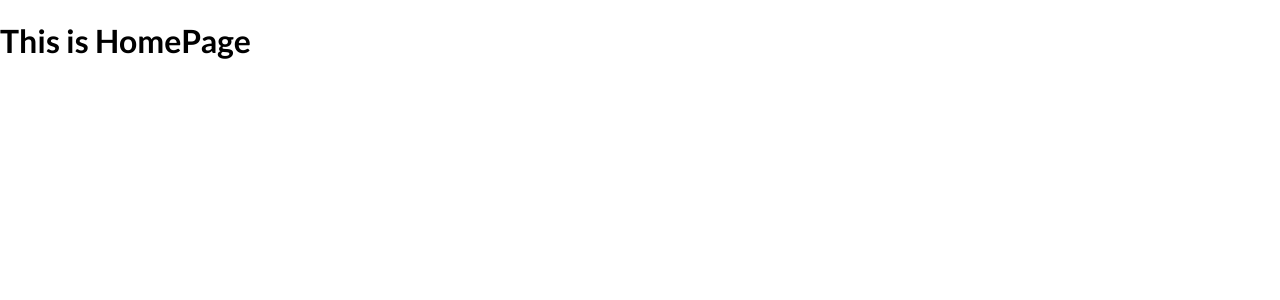
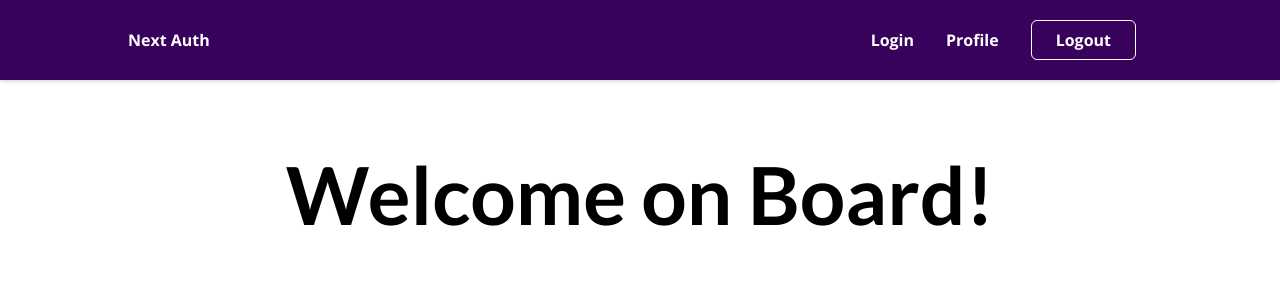
Before and after one commit to jeff0518/nextjs-auth, a Next.js app: page / in a window 1280 px wide. Shown: the top 300 px of the page. Built offline with nearby package versions, Linux system fonts and the light colour scheme.

Commit message:
feat: add page

```diff
--- a/pages/_app.jsx
+++ b/pages/_app.jsx
@@ -1,10 +1,11 @@
+import Layout from "@/components/layout/Layout";
 import "@/styles/globals.css";
 
 function MyApp({ Component, pageProps }) {
   return (
-    <>
+    <Layout>
       <Component {...pageProps} />
-    </>
+    </Layout>
   );
 }
 
--- a/pages/index.jsx
+++ b/pages/index.jsx
@@ -1,7 +1,9 @@
+import StartingPageContent from "@/components/startingPage/StartingPage";
+
 function HomePage() {
   return (
     <>
-      <h1>This is HomePage</h1>
+      <StartingPageContent />
     </>
   );
 }
```
Also changed, not shown: pages/auth.jsx (added, +7 -0 lines), pages/profile.jsx (added, +7 -0 lines).
